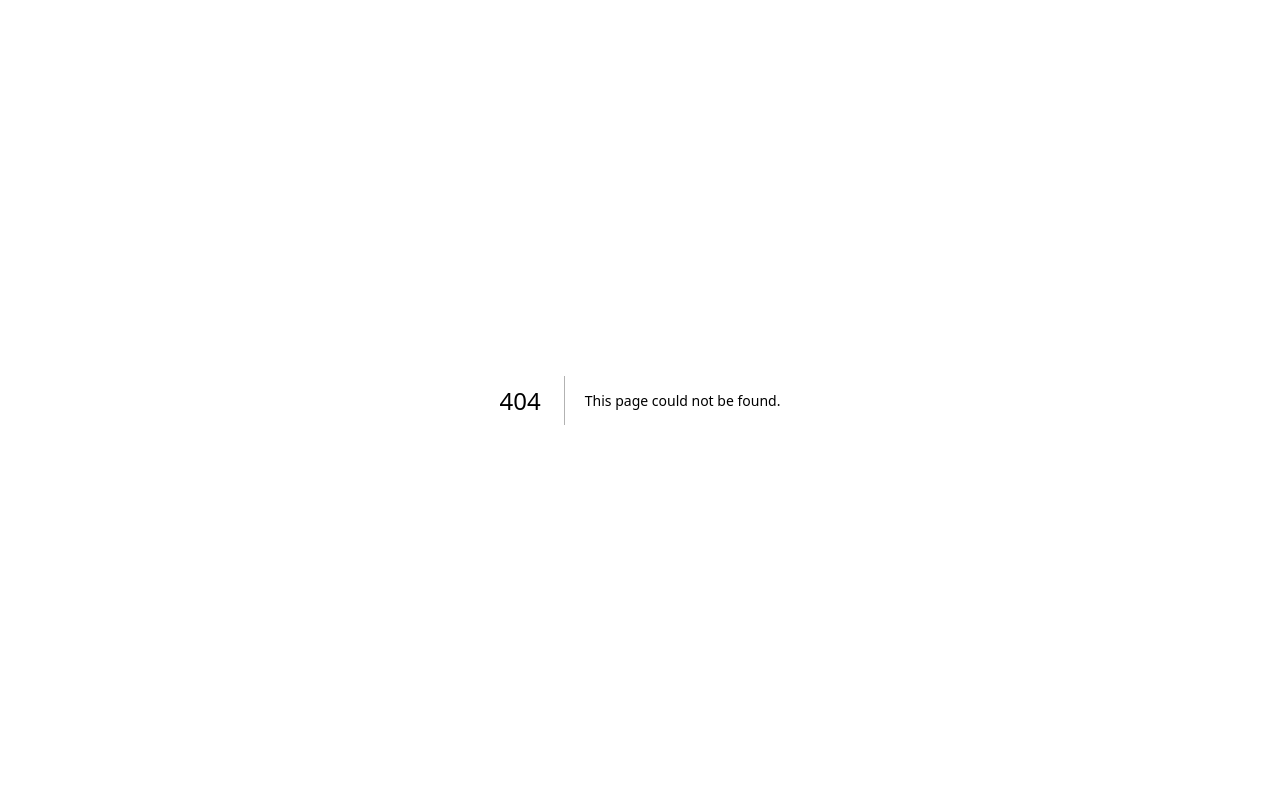
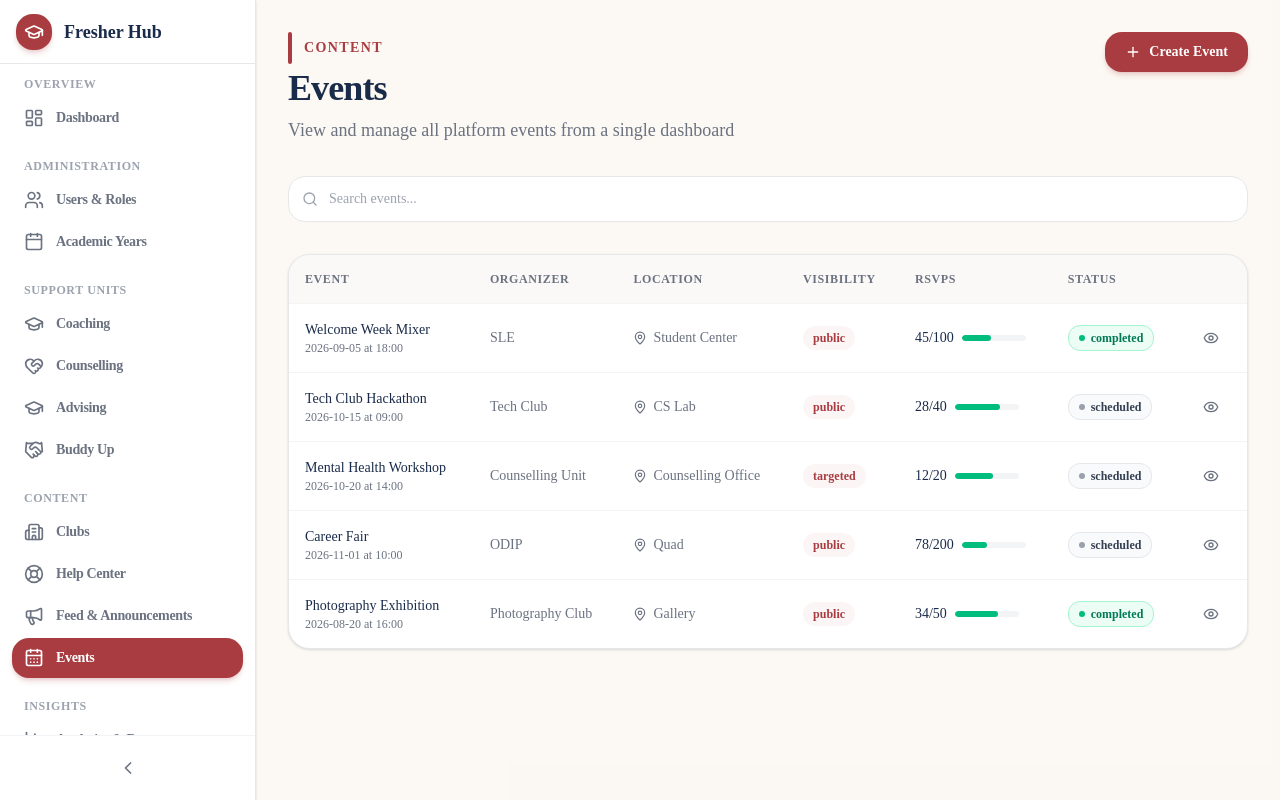
Before and after one commit to adoumouangnamouemmanuel/freshers_hub, a Next.js app in the folder apps/web/: page /dashboard/events in a window 1280 px wide. Before the commit this address had no page. Built offline with nearby package versions, Linux system fonts and the light colour scheme.

Commit message:
feat: new admin page

```diff
--- /dev/null
+++ b/apps/web/app/dashboard/events/page.tsx
@@ -0,0 +1,74 @@
+"use client";
+
+import { useState } from "react";
+import { CalendarDays, Search, Plus, Eye, Users, MapPin } from "lucide-react";
+import { AnimatedPage, AnimatedSection } from "@/components/ui/animated-container";
+import { PageHeader } from "@/components/ui/page-header";
+import { SearchInput } from "@/components/ui/search-input";
+import { DataTable } from "@/components/ui/data-table";
+import { StatusBadge } from "@/components/ui/status-badge";
+
+const events = [
+  { id: "1", title: "Welcome Week Mixer", date: "2026-09-05", time: "18:00", organizer: "SLE", location: "Student Center", visibility: "public", rsvps: 45, capacity: 100, status: "completed" },
+  { id: "2", title: "Tech Club Hackathon", date: "2026-10-15", time: "09:00", organizer: "Tech Club", location: "CS Lab", visibility: "public", rsvps: 28, capacity: 40, status: "scheduled" },
+  { id: "3", title: "Mental Health Workshop", date: "2026-10-20", time: "14:00", organizer: "Counselling Unit", location: "Counselling Office", visibility: "targeted", rsvps: 12, capacity: 20, status: "scheduled" },
+  { id: "4", title: "Career Fair", date: "2026-11-01", time: "10:00", organizer: "ODIP", location: "Quad", visibility: "public", rsvps: 78, capacity: 200, status: "scheduled" },
+  { id: "5", title: "Photography Exhibition", date: "2026-08-20", time: "16:00", organizer: "Photography Club", location: "Gallery", visibility: "public", rsvps: 34, capacity: 50, status: "completed" },
+];
+
+export default function EventsPage() {
+  const [search, setSearch] = useState("");
+  const filtered = events.filter((e) => e.title.toLowerCase().includes(search.toLowerCase()));
+
+  return (
+    <AnimatedPage>
+      <PageHeader
+        title="Events"
+        description="View and manage all platform events from a single dashboard"
+        badge="Content"
+        action={
+          <button className="inline-flex items-center gap-2 px-5 py-2.5 rounded-xl bg-[#A93C40] text-white text-sm font-semibold hover:bg-[#A93C40]/90 transition-colors shadow-md shadow-[#A93C40]/20 cursor-pointer">
+            <Plus className="w-4 h-4" />
+            Create Event
+          </button>
+        }
+      />
+
+      <SearchInput value={search} onChange={setSearch} placeholder="Search events..." />
+
+      <DataTable
+        columns={[
+          { key: "title", header: "Event", render: (e: any) => (
+            <div>
+              <p className="font-medium text-[#1A2B4A]">{e.title}</p>
+              <p className="text-xs text-[#6B7280]">{e.date} at {e.time}</p>
+            </div>
+          )},
+          { key: "organizer", header: "Organizer", render: (e: any) => <span className="text-[#6B7280]">{e.organizer}</span> },
+          { key: "location", header: "Location", render: (e: any) => (
+            <span className="flex items-center gap-1.5 text-sm text-[#6B7280]"><MapPin className="w-3.5 h-3.5" />{e.location}</span>
+          )},
+          { key: "visibility", header: "Visibility", render: (e: any) => (
+            <span className="inline-flex items-center px-2.5 py-1 rounded-lg text-xs font-semibold bg-[#A93C40]/5 text-[#A93C40]">{e.visibility}</span>
+          )},
+          { key: "rsvps", header: "RSVPs", render: (e: any) => (
+            <div className="flex items-center gap-2">
+              <span className="font-medium text-[#1A2B4A]">{e.rsvps}/{e.capacity}</span>
+              <div className="w-16 bg-[#f3f4f6] rounded-full h-1.5 overflow-hidden">
+                <div className="h-1.5 rounded-full bg-emerald-500" style={{ width: `${(e.rsvps / e.capacity) * 100}%` }} />
+              </div>
+            </div>
+          )},
+          { key: "status", header: "Status", render: (e: any) => <StatusBadge status={e.status} /> },
+          { key: "actions", header: "", render: (e: any) => (
+            <button className="p-2 rounded-lg text-[#6B7280] hover:text-[#A93C40] hover:bg-[#A93C40]/5 transition-colors cursor-pointer">
+              <Eye className="w-4 h-4" />
+            </button>
+          )},
+        ]}
+        data={filtered}
+        keyExtractor={(e: any) => e.id}
+      />
+    </AnimatedPage>
+  );
+}
```
